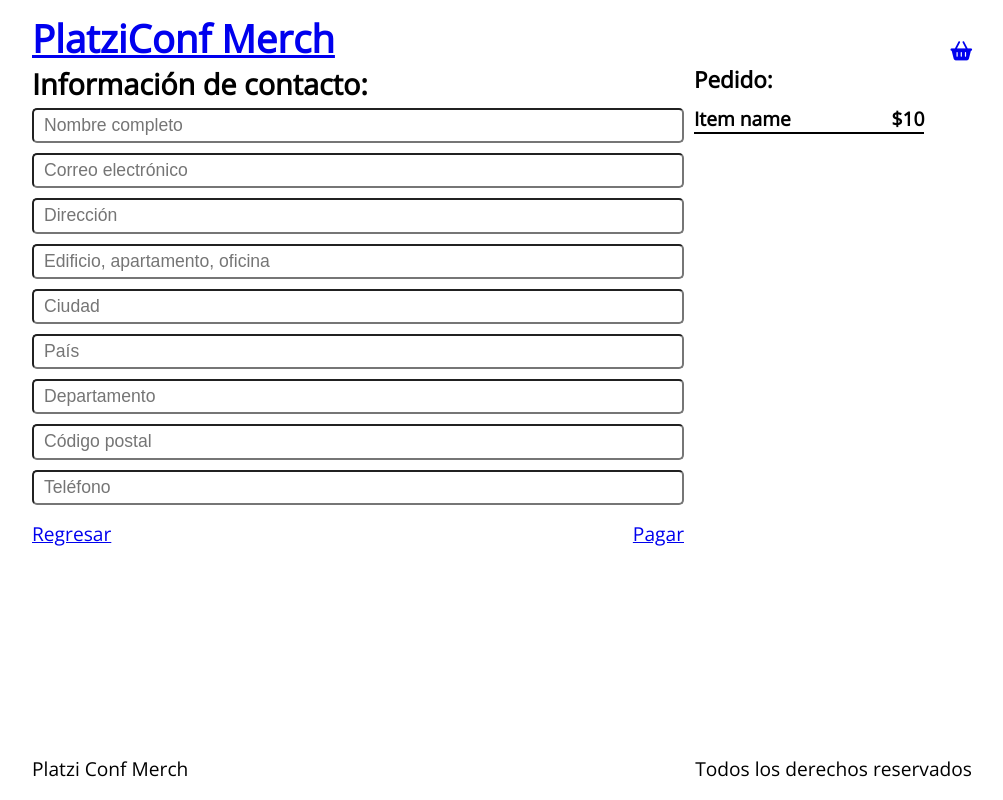
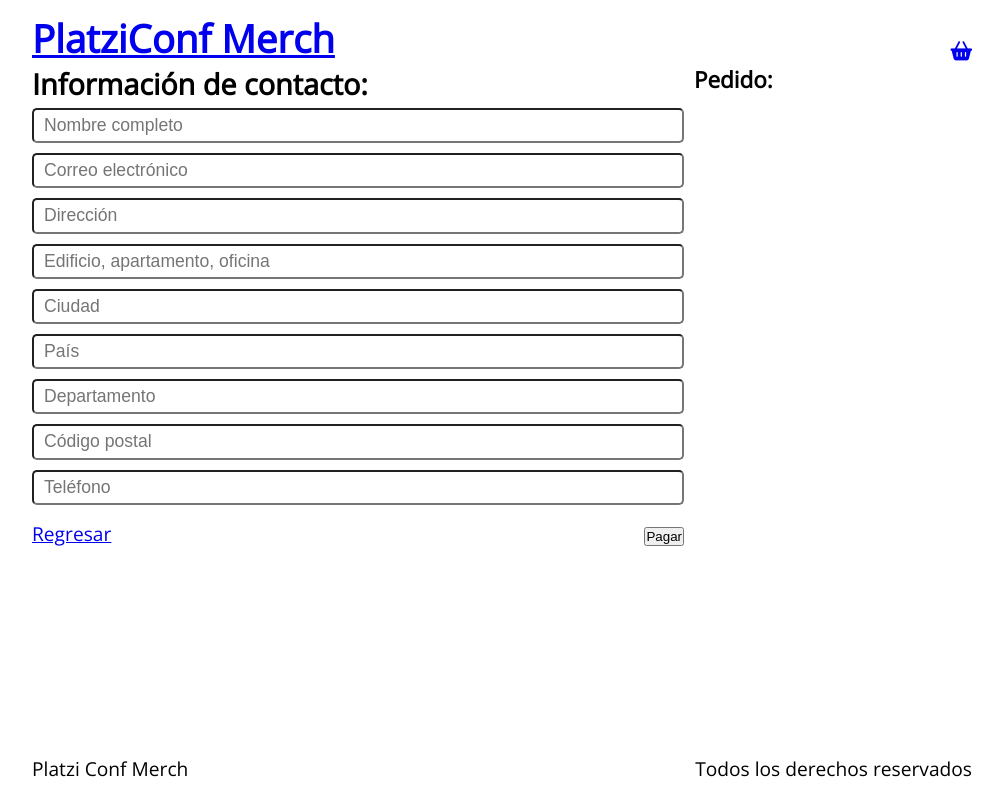
Before and after one commit to juancho20sp/hooks-platzi, a React app: page /checkout/information in a window 1280 px wide. Shown: the whole page, without its empty margins (138-1141 px from the left). Built offline with nearby package versions, Linux system fonts and the light colour scheme.

Commit message:
Ready to include paypal button

```diff
--- a/src/containers/Information/Information.jsx
+++ b/src/containers/Information/Information.jsx
@@ -1,10 +1,46 @@
-import React from 'react';
+import React, { useRef, useContext } from 'react';
 import './Information.css';
 
-import { Link } from 'react-router-dom';
+import { Link, useHistory } from 'react-router-dom';
 import Routes from '../../routes/routes';
 
+import { AppContext } from '../../context';
+
 const Information = () => {
+  const history = useHistory();
+
+  // Traemos el estado
+  const { state, addToBuyer } = useContext(AppContext);
+
+  // Traemos el carrito
+  const { cart } = state;
+
+  // Referencia para el formulario
+  const form = useRef(null);
+
+  const handleSubmit = () => {
+    // Capturamos la información del formulario
+    const formData = new FormData(form.current);
+
+    const buyer = {
+      name: formData.get('name'),
+      email: formData.get('email'),
+      address: formData.get('address'),
+      apto: formData.get('apto'),
+      city: formData.get('city'),
+      country: formData.get('country'),
+      state: formData.get('state'),
+      cp: formData.get('cp'),
+      phone: formData.get('phone'),
+    };
+
+    console.log(buyer);
+
+    addToBuyer(buyer);
+
+    history.push(Routes.payment.path);
+  };
+
   return (
     <div className="information">
       <div className="information-content">
@@ -13,7 +49,7 @@
         </div>
 
         <div className="information-form">
-          <form>
+          <form ref={form}>
             <input type="text" placeholder="Nombre completo" name="name" />
             <input type="text" placeholder="Correo electrónico" name="email" />
             <input type="text" placeholder="Dirección" name="address" />
@@ -35,21 +71,25 @@
             <div className="information-back">Regresar</div>
           </Link>
 
-          <Link to={Routes.payment.path}>
-            <div className="information-next">Pagar</div>
-          </Link>
+          <div className="information-next">
+            <button type="button" onClick={handleSubmit}>
+              Pagar
+            </button>
+          </div>
         </div>
       </div>
 
       <div className="information-sidebar">
         <h3>Pedido:</h3>
-        <div className="information-item">
-          <div className="information-element">
-            <h4>
-              Item name <span>$10</span>
-            </h4>
+        {cart.map((item) => (
+          <div className="information-item" key={item.id}>
+            <div className="information-element">
+              <h4>
+                {item.title} <span>${item.price}</span>
+              </h4>
+            </div>
           </div>
-        </div>
+        ))}
       </div>
     </div>
   );
--- a/src/containers/Payment/Payment.jsx
+++ b/src/containers/Payment/Payment.jsx
@@ -1,10 +1,22 @@
-import React from 'react';
+import React, { useContext } from 'react';
+import { AppContext } from '../../context';
 
 const Payment = () => {
+  const { state } = useContext(AppContext);
+  const { cart } = state;
+
   return (
     <div className="payment">
       <div className="payment-content">
         <h3>Resumen del pedido:</h3>
+        {cart.map((item) => (
+          <div className="payment-item" key={item.title}>
+            <div className="payment-element">
+              <h4>{item.title}</h4>
+              <span>${item.price}</span>
+            </div>
+          </div>
+        ))}
         <div className="payment-button">Botón de pago con paypal</div>
       </div>
     </div>
--- a/src/hooks/useInitialState.js
+++ b/src/hooks/useInitialState.js
@@ -21,9 +21,18 @@
     });
   };
 
+  // Agregar al comprador
+  const addToBuyer = (payload) => {
+    setState({
+      ...state,
+      buyer: [...state.buyer, payload],
+    });
+  };
+
   return {
     addToCart,
     removeFromCart,
+    addToBuyer,
     state,
   };
 };
--- a/src/initialState.js
+++ b/src/initialState.js
@@ -1,5 +1,6 @@
 export default {
   cart: [],
+  buyer: [],
   products: [
     {
       id: '1',
```
